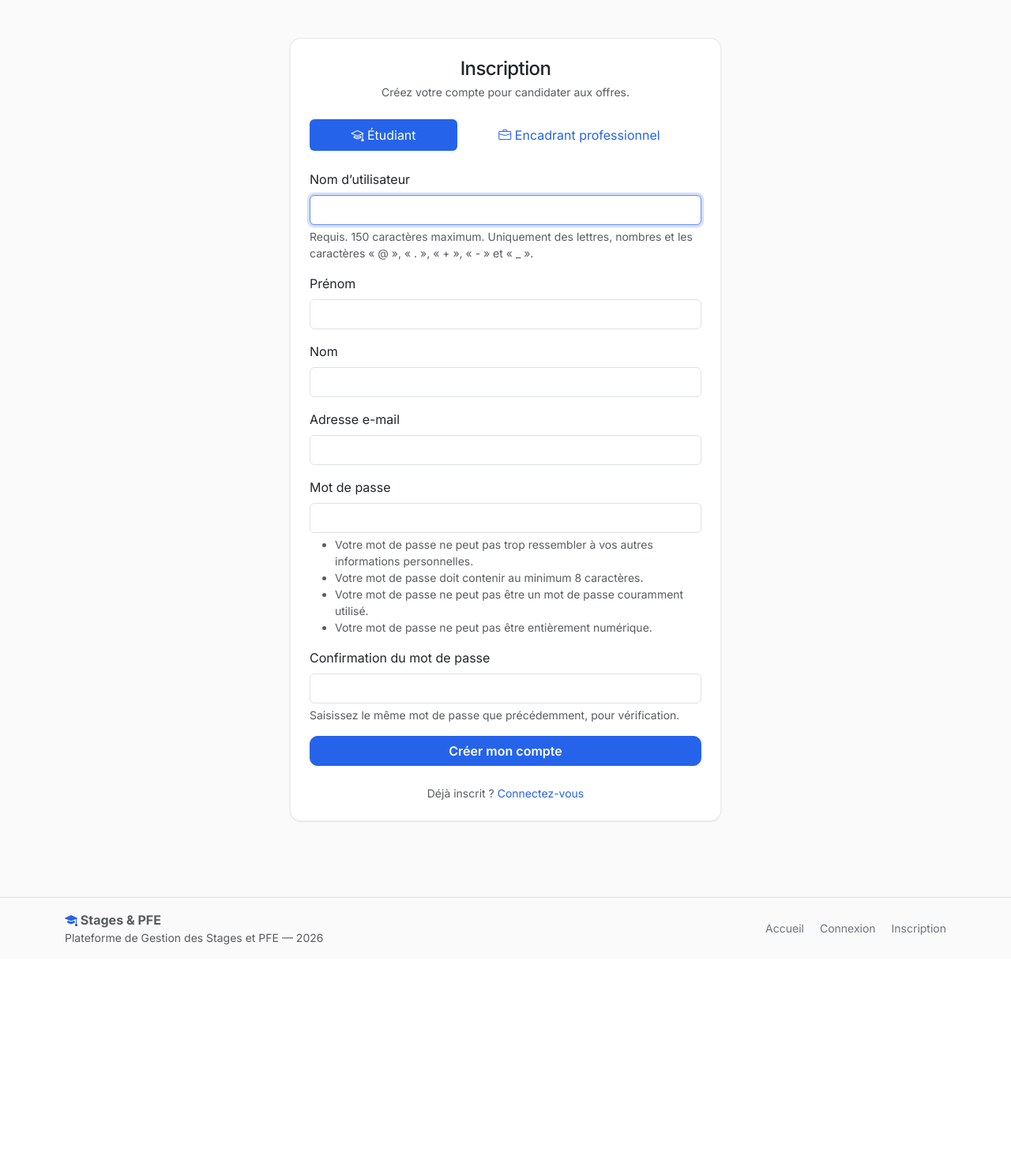
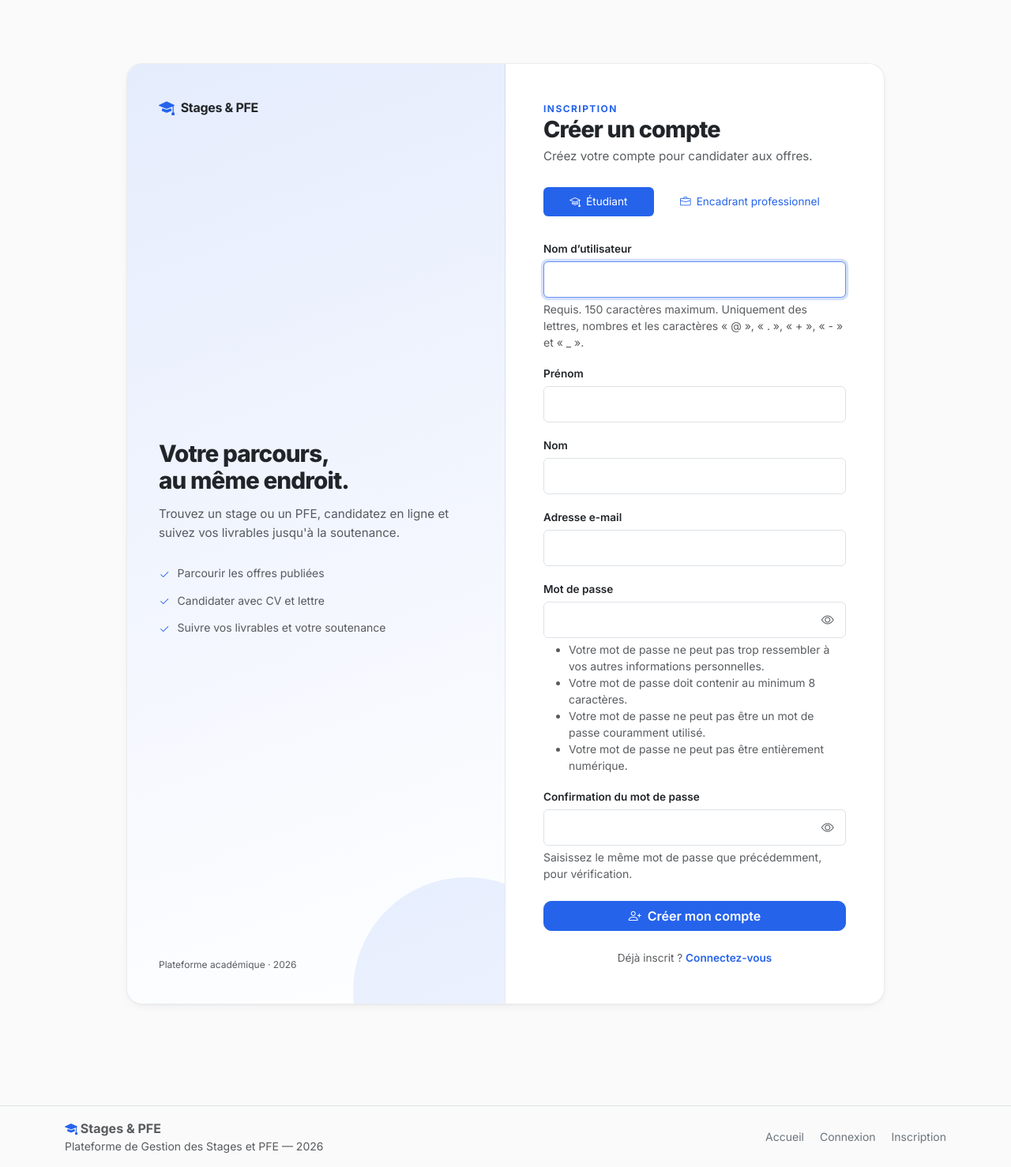
Before and after one commit to jihen22/stages-pfe, a Django app: page /accounts/register/ in a window 1280 px wide. Shown: the part 57-1535 px from the top of the page at 79% size. Before the commit the page ends 1253 px from the top, so only its background shows below. Run offline with Django 5.2, Linux system fonts and the light colour scheme.

Commit message:
style: redesign login and register pages

```diff
--- a/accounts/static/css/theme.css
+++ b/accounts/static/css/theme.css
@@ -1139,3 +1139,161 @@ a.dash-row:hover { background: var(--bs-tertiary-bg); }
   color: var(--bs-secondary-color);
   font-size: 0.85rem;
 }
+
+/* --------------------------------------------------------------------------
+   10. Authentication pages (login / register)
+   -------------------------------------------------------------------------- */
+.auth-section { padding-block: clamp(0.5rem, 3vw, 2rem); }
+
+.auth-card {
+  display: grid;
+  grid-template-columns: 1fr 1fr;
+  max-width: 960px;
+  margin: 0 auto;
+  overflow: hidden;
+  border: 1px solid var(--app-border);
+  border-radius: var(--app-radius-lg);
+  background: var(--bs-body-bg);
+  box-shadow: var(--app-shadow);
+}
+
+.auth-aside {
+  position: relative;
+  overflow: hidden;
+  display: flex;
+  flex-direction: column;
+  justify-content: space-between;
+  gap: 2rem;
+  padding: 2.5rem;
+  border-right: 1px solid var(--app-border);
+  background: linear-gradient(
+    160deg,
+    color-mix(in srgb, var(--app-accent) 12%, var(--bs-body-bg)),
+    var(--bs-body-bg)
+  );
+}
+.auth-aside::after {
+  content: "";
+  position: absolute;
+  right: -6rem;
+  bottom: -8rem;
+  width: 18rem;
+  height: 18rem;
+  border-radius: 50%;
+  background: var(--app-accent-soft);
+}
+.auth-aside > * { position: relative; z-index: 1; }
+
+.auth-brand {
+  display: inline-flex;
+  align-items: center;
+  gap: 0.5rem;
+  color: inherit;
+  font-weight: 700;
+  letter-spacing: -0.02em;
+}
+
+.auth-aside h2 {
+  margin-bottom: 0.85rem;
+  font-size: clamp(1.4rem, 2.5vw, 1.85rem);
+  font-weight: 800;
+  letter-spacing: -0.03em;
+  line-height: 1.15;
+}
+.auth-aside-text {
+  margin-bottom: 1.75rem;
+  color: var(--bs-secondary-color);
+  font-size: 0.95rem;
+  line-height: 1.6;
+}
+.auth-points {
+  display: grid;
+  gap: 0.75rem;
+  margin: 0;
+  padding: 0;
+  list-style: none;
+  font-size: 0.875rem;
+  color: var(--bs-secondary-color);
+}
+.auth-points li {
+  display: flex;
+  align-items: flex-start;
+  gap: 0.6rem;
+}
+.auth-points i {
+  margin-top: 0.1rem;
+  color: var(--app-accent);
+}
+.auth-aside-foot {
+  font-size: 0.75rem;
+  color: var(--bs-secondary-color);
+}
+
+.auth-body { padding: clamp(1.75rem, 4vw, 3rem); }
+
+.auth-title {
+  margin-bottom: 0.4rem;
+  font-size: clamp(1.45rem, 3vw, 1.8rem);
+  font-weight: 800;
+  letter-spacing: -0.03em;
+}
+.auth-sub {
+  margin-bottom: 1.75rem;
+  color: var(--bs-secondary-color);
+  font-size: 0.95rem;
+}
+
+.auth-field { margin-bottom: 1rem; }
+.auth-field .form-label {
+  margin-bottom: 0.4rem;
+  font-size: 0.85rem;
+  font-weight: 600;
+}
+.auth-field .form-control { padding-block: 0.6rem; }
+
+.auth-form .btn[type="submit"] { margin-top: 0.5rem; }
+
+.auth-foot {
+  margin: 1.5rem 0 0;
+  text-align: center;
+  font-size: 0.85rem;
+  color: var(--bs-secondary-color);
+}
+.auth-foot a { font-weight: 600; }
+
+.auth-tabs { margin-bottom: 1.75rem; }
+.auth-tabs .nav-link {
+  display: flex;
+  align-items: center;
+  justify-content: center;
+  gap: 0.45rem;
+  font-size: 0.85rem;
+}
+
+/* Password reveal button injected by static/js/ui.js */
+.password-field { position: relative; }
+.password-field .form-control { padding-right: 2.75rem; }
+.password-toggle {
+  position: absolute;
+  top: 50%;
+  right: 0.4rem;
+  display: inline-flex;
+  align-items: center;
+  justify-content: center;
+  width: 2.1rem;
+  height: 2.1rem;
+  transform: translateY(-50%);
+  border: 0;
+  border-radius: 0.5rem;
+  background: transparent;
+  color: var(--bs-secondary-color);
+}
+.password-toggle:hover { background: var(--bs-tertiary-bg); color: var(--bs-body-color); }
+
+@media (max-width: 991.98px) {
+  .auth-card { grid-template-columns: 1fr; }
+  .auth-aside { display: none; }
+}
+@media (max-width: 575.98px) {
+  .auth-body { padding: 1.5rem 1.25rem; }
+}
--- a/accounts/static/js/ui.js
+++ b/accounts/static/js/ui.js
@@ -92,9 +92,44 @@
     });
   }
 
+  /* Add a "show/hide" button to every password input inside an auth form. */
+  function initPasswordToggles() {
+    document.querySelectorAll(".auth-form input[type='password']").forEach(function (input) {
+      if (input.dataset.passwordReady) return;
+      input.dataset.passwordReady = "1";
+
+      var wrapper = document.createElement("div");
+      wrapper.className = "password-field";
+      input.parentNode.insertBefore(wrapper, input);
+      wrapper.appendChild(input);
+
+      var button = document.createElement("button");
+      button.type = "button";
+      button.className = "password-toggle";
+      button.setAttribute("aria-label", "Afficher le mot de passe");
+      button.setAttribute("aria-pressed", "false");
+      button.innerHTML = '<i class="bi bi-eye"></i>';
+      wrapper.appendChild(button);
+
+      button.addEventListener("click", function () {
+        var show = input.type === "password";
+        input.type = show ? "text" : "password";
+        button.setAttribute("aria-pressed", show ? "true" : "false");
+        button.setAttribute(
+          "aria-label",
+          show ? "Masquer le mot de passe" : "Afficher le mot de passe"
+        );
+        button.innerHTML = show
+          ? '<i class="bi bi-eye-slash"></i>'
+          : '<i class="bi bi-eye"></i>';
+      });
+    });
+  }
+
   function init() {
     initReveal();
     initCounters();
+    initPasswordToggles();
   }
 
   if (document.readyState === "loading") {
--- a/templates/accounts/register.html
+++ b/templates/accounts/register.html
@@ -3,12 +3,44 @@
 {% block title %}Inscription{% endblock %}
 
 {% block content %}
-<div class="row justify-content-center">
-  <div class="col-md-7 col-lg-6">
-    <div class="card">
-      <div class="card-body p-4">
-        <h1 class="h4 mb-1 text-center">Inscription</h1>
-        <p class="text-muted text-center small mb-4">
+<section class="auth-section">
+  <div class="auth-card reveal">
+    <aside class="auth-aside" aria-hidden="true">
+      <a class="auth-brand" href="{% url 'home' %}">
+        <i class="bi bi-mortarboard-fill app-accent-text fs-5"></i> Stages &amp; PFE
+      </a>
+      <div>
+        {% if type_compte == 'encadrant_pro' %}
+          <h2>Recrutez vos<br>futurs talents.</h2>
+          <p class="auth-aside-text">
+            Publiez vos offres de stage et de PFE, recevez les candidatures et
+            suivez les projets de votre entreprise.
+          </p>
+          <ul class="auth-points">
+            <li><i class="bi bi-check2"></i> Publier et soumettre des offres</li>
+            <li><i class="bi bi-check2"></i> Recevoir et traiter les candidatures</li>
+            <li><i class="bi bi-check2"></i> Suivre les projets acceptés</li>
+          </ul>
+        {% else %}
+          <h2>Votre parcours,<br>au même endroit.</h2>
+          <p class="auth-aside-text">
+            Trouvez un stage ou un PFE, candidatez en ligne et suivez vos
+            livrables jusqu'à la soutenance.
+          </p>
+          <ul class="auth-points">
+            <li><i class="bi bi-check2"></i> Parcourir les offres publiées</li>
+            <li><i class="bi bi-check2"></i> Candidater avec CV et lettre</li>
+            <li><i class="bi bi-check2"></i> Suivre vos livrables et votre soutenance</li>
+          </ul>
+        {% endif %}
+      </div>
+      <p class="auth-aside-foot mb-0">Plateforme académique · {% now "Y" %}</p>
+    </aside>
+
+    <div class="auth-body">
+      <div class="eyebrow">Inscription</div>
+      <h1 class="auth-title">Créer un compte</h1>
+      <p class="auth-sub">
         {% if type_compte == 'encadrant_pro' %}
           Créez votre compte pour publier des offres de stage et de PFE.
         {% else %}
@@ -17,7 +49,7 @@
       </p>
 
       {# Choix du type de compte #}
-        <ul class="nav nav-pills nav-fill mb-4">
+      <ul class="nav nav-pills nav-fill auth-tabs">
         <li class="nav-item">
           <a class="nav-link {% if type_compte != 'encadrant_pro' %}active{% endif %}"
              href="{% url 'accounts:register' %}"
@@ -34,28 +66,34 @@
         </li>
       </ul>
 
-        <form method="post" novalidate>
+      {% if form.non_field_errors %}
+        <div class="alert alert-danger py-2 small" role="alert">{{ form.non_field_errors }}</div>
+      {% endif %}
+
+      <form method="post" novalidate class="auth-form">
         {% csrf_token %}
         {% for field in form %}
-            <div class="mb-3">
+          <div class="auth-field">
             <label for="{{ field.id_for_label }}" class="form-label">{{ field.label }}</label>
             {{ field }}
             {% if field.help_text %}
               <div class="form-text">{{ field.help_text|safe }}</div>
             {% endif %}
             {% for error in field.errors %}
-                <div class="text-danger small">{{ error }}</div>
+              <div class="text-danger small mt-1">{{ error }}</div>
             {% endfor %}
           </div>
         {% endfor %}
-          <button type="submit" class="btn btn-primary w-100">Créer mon compte</button>
+        <button type="submit" class="btn btn-primary w-100">
+          <i class="bi bi-person-plus me-1"></i> Créer mon compte
+        </button>
       </form>
 
-        <p class="text-center text-muted small mt-4 mb-0">
-          Déjà inscrit ? <a href="{% url 'accounts:login' %}">Connectez-vous</a>
+      <p class="auth-foot">
+        Déjà inscrit ?
+        <a href="{% url 'accounts:login' %}">Connectez-vous</a>
       </p>
     </div>
   </div>
-  </div>
-</div>
+</section>
 {% endblock %}
```
Also changed, not shown: templates/accounts/login.html (+34 -15 lines). Lines whose indentation alone changed are shown as unchanged.
